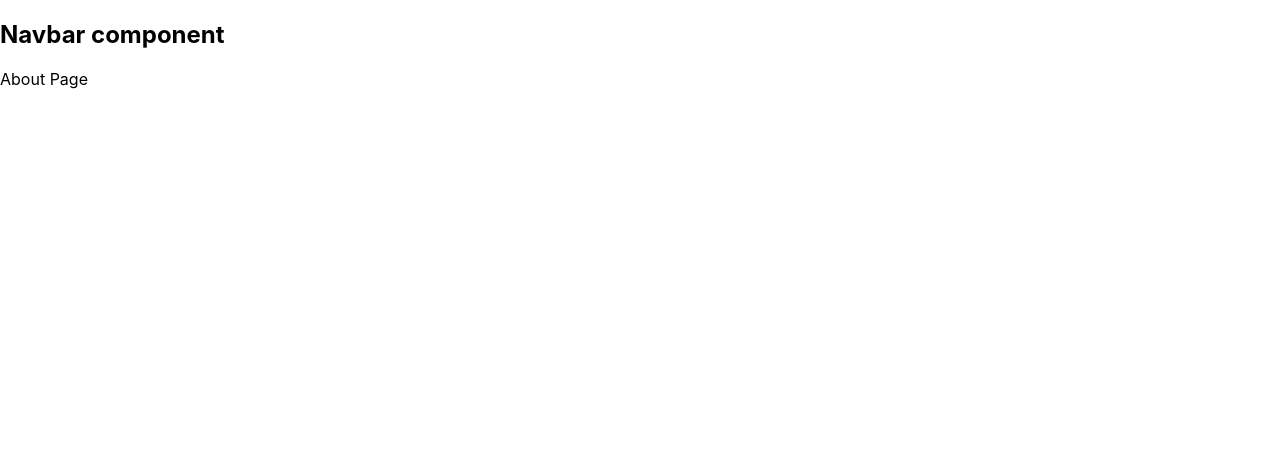
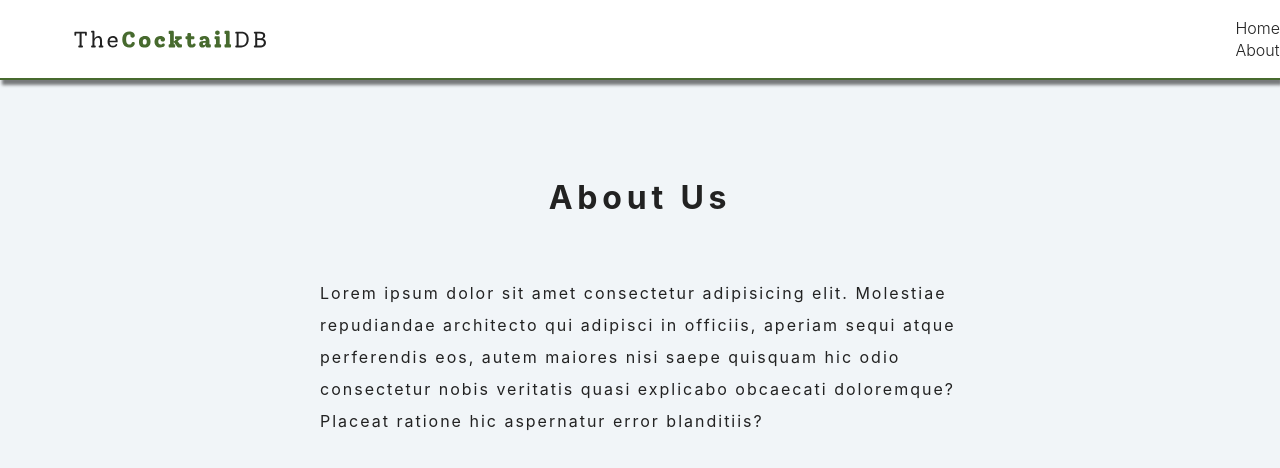
Before and after one commit to answebdev/soul-happy-hour, a React (Create React App) app: page /about in a window 1280 px wide. Shown: the top 468 px of the page. Built offline with nearby package versions, Linux system fonts and the light colour scheme.

Commit message:
add navbar

```diff
--- a/src/App.css
+++ b/src/App.css
@@ -1,4 +1,4 @@
-.App {
+/* .App {
   text-align: center;
 }
 
@@ -35,4 +35,4 @@
   to {
     transform: rotate(360deg);
   }
-}
+} */
--- a/src/App.js
+++ b/src/App.js
@@ -7,6 +7,7 @@
 import Navbar from './components/Navbar';
 
 // Source: https://www.youtube.com/watch?v=a_7Z7C_JCyo
+// Code: https://github.com/john-smilga/react-projects/tree/master/15-cocktails
 
 function App() {
   return (
--- a/src/components/Navbar.js
+++ b/src/components/Navbar.js
@@ -1,12 +1,24 @@
 import React from 'react';
-// import { Link } from 'react-router-dom';
-// import logo from '../logo.svg';
+import { Link } from 'react-router-dom';
+import logo from '../logo.svg';
 
 const Navbar = () => {
   return (
-    <div>
-      <h2>Navbar component</h2>
-    </div>
+    <nav className='navbar'>
+      <div className='nav-center'>
+        <Link to='/'>
+          <img src={logo} alt='cocktail db logo' className='logo'></img>
+        </Link>
+      </div>
+      <ul className='nav-link'>
+        <li>
+          <Link to='/'>Home</Link>
+        </li>
+        <li>
+          <Link to='/about'>About</Link>
+        </li>
+      </ul>
+    </nav>
   );
 };
 
--- a/src/index.css
+++ b/src/index.css
@@ -1,13 +1,411 @@
-body {
+/*
+======
+Variables
+======
+*/
+:root {
+  --primaryLightColor: #d4e6a5;
+  --primaryColor: #476a2e;
+  --primaryDarkColor: #c02c03;
+  --mainWhite: #fff;
+  --offWhite: #f7f7f7;
+  --mainBackground: #f1f5f8;
+  --mainOverlay: rgba(35, 10, 36, 0.4);
+  --mainBlack: #222;
+  --mainGrey: #ececec;
+  --darkGrey: #afafaf;
+  --mainRed: #bd0303;
+  --mainTransition: all 0.3s linear;
+  --mainSpacing: 0.3rem;
+  --lightShadow: 2px 5px 3px 0px rgba(0, 0, 0, 0.5);
+  --darkShadow: 4px 10px 5px 0px rgba(0, 0, 0, 0.5);
+  --mainBorderRadius: 0.25rem;
+  --smallWidth: 85vw;
+  --maxWidth: 40rem;
+  --fullWidth: 1170px;
+}
+/*
+======
+Global Styles
+======
+*/
+* {
   margin: 0;
-  font-family: -apple-system, BlinkMacSystemFont, 'Segoe UI', 'Roboto', 'Oxygen',
-    'Ubuntu', 'Cantarell', 'Fira Sans', 'Droid Sans', 'Helvetica Neue',
-    sans-serif;
-  -webkit-font-smoothing: antialiased;
-  -moz-osx-font-smoothing: grayscale;
+  padding: 0;
+  box-sizing: border-box;
 }
 
-code {
-  font-family: source-code-pro, Menlo, Monaco, Consolas, 'Courier New',
-    monospace;
+body {
+  font-family: -apple-system, BlinkMacSystemFont, 'Segoe UI', Roboto, Oxygen,
+    Ubuntu, Cantarell, 'Open Sans', 'Helvetica Neue', sans-serif;
+  color: var(--mainBlack);
+  background: var(--mainBackground);
+  line-height: 1.4;
+  font-size: 1rem;
+  font-weight: 300;
 }
+h1,
+h2,
+h3,
+h4,
+h5,
+h6 {
+  font-family: var(--slantedFont);
+  margin-bottom: 1.25rem;
+  letter-spacing: var(--mainSpacing);
+}
+p {
+  margin-bottom: 1.25rem;
+}
+ul {
+  list-style-type: none;
+}
+a {
+  text-decoration: none;
+  color: var(--mainBlack);
+}
+img {
+  width: 100%;
+  display: block;
+}
+
+/*
+======
+Buttons
+======
+*/
+.btn,
+.btn-white,
+.btn-primary {
+  text-transform: uppercase;
+  letter-spacing: var(--mainSpacing);
+  color: var(--primaryColor);
+  border: 2px solid var(--primaryColor);
+  padding: 0.45rem 0.8rem;
+  display: inline-block;
+  transition: var(--mainTransition);
+  cursor: pointer;
+  font-size: 0.8rem;
+  background: transparent;
+  border-radius: var(--mainBorderRadius);
+  display: inline-block;
+}
+.btn:hover {
+  background: var(--primaryColor);
+  color: var(--mainWhite);
+}
+.btn-white {
+  background: transparent;
+  color: var(--mainWhite);
+  border-color: var(--mainWhite);
+}
+.btn-white:hover {
+  background: var(--mainWhite);
+  color: var(--primaryColor);
+}
+.btn-primary {
+  background: var(--primaryColor);
+  color: var(--mainWhite);
+  border-color: transparent;
+}
+.btn-primary:hover {
+  background: var(--primaryLightColor);
+  color: var(--primaryColor);
+}
+.btn-block {
+  width: 100%;
+  display: block;
+  margin: 0 auto;
+  box-shadow: var(--lightShadow);
+  text-align: center;
+}
+.btn-details {
+  padding: 0.25rem 0.4rem;
+}
+.btn-details:hover {
+  background: var(--primaryLightColor);
+  border-color: var(--primaryLightColor);
+}
+/*
+======
+Navbar
+======
+*/
+.navbar {
+  background: var(--mainWhite);
+  height: 5rem;
+  display: flex;
+  align-items: center;
+  border-bottom: 2px solid var(--primaryColor);
+  box-shadow: var(--lightShadow);
+}
+.nav-center {
+  display: flex;
+  justify-content: space-between;
+  align-items: center;
+  width: var(--smallWidth);
+  margin: 0 auto;
+  max-width: var(--fullWidth);
+}
+.nav-links {
+  display: flex;
+  align-items: center;
+}
+.nav-links a {
+  text-transform: capitalize;
+  display: inline-block;
+  font-weight: bold;
+  margin-right: 0.5rem;
+  font-weight: 400;
+  letter-spacing: 2px;
+  font-size: 1.2rem;
+  padding: 0.25rem 0.5rem;
+  transition: var(--mainTransition);
+}
+.nav-links a:hover {
+  color: var(--primaryColor);
+}
+.logo {
+  width: 12rem;
+}
+/*
+======
+About
+======
+*/
+.about-section {
+  width: var(--smallWidth);
+  max-width: var(--maxWidth);
+  margin: 0 auto;
+}
+.about-section p {
+  line-height: 2rem;
+  font-weight: 400;
+  letter-spacing: 2px;
+}
+/*
+======
+Error
+======
+*/
+.error-page {
+  display: flex;
+  justify-content: center;
+}
+.error-container {
+  text-align: center;
+  text-transform: capitalize;
+}
+/*
+======
+Cocktails List
+======
+*/
+
+.section {
+  padding: 5rem 0;
+}
+.section-title {
+  font-size: 2rem;
+  text-transform: capitalize;
+  letter-spacing: var(--mainSpacing);
+  text-align: center;
+  margin-bottom: 3.5rem;
+  margin-top: 1rem;
+}
+.cocktails-center {
+  width: var(--smallWidth);
+  margin: 0 auto;
+  max-width: var(--fullWidth);
+  display: grid;
+  row-gap: 2rem;
+  column-gap: 2rem;
+  /* align-items: start; */
+}
+@media screen and (min-width: 576px) {
+  .cocktails-center {
+    grid-template-columns: repeat(auto-fill, minmax(338.8px, 1fr));
+  }
+}
+/*
+======
+Cocktail
+======
+*/
+
+.cocktail {
+  background: var(--mainWhite);
+  margin-bottom: 2rem;
+  box-shadow: var(--lightShadow);
+  transition: var(--mainTransition);
+  display: grid;
+  grid-template-rows: auto 1fr;
+  border-radius: var(--mainBorderRadius);
+}
+.cocktail:hover {
+  box-shadow: var(--darkShadow);
+}
+.cocktail img {
+  height: 20rem;
+  object-fit: cover;
+  border-top-left-radius: var(--mainBorderRadius);
+  border-top-right-radius: var(--mainBorderRadius);
+}
+.cocktail-footer {
+  padding: 1.5rem;
+}
+.cocktail-footer h3,
+.cocktail-footer h4,
+.cocktail-footer p {
+  margin-bottom: 0.3rem;
+}
+.cocktail-footer h3 {
+  font-size: 2rem;
+}
+.cocktail-footer p {
+  color: var(--darkGrey);
+  margin-bottom: 0.5rem;
+}
+/*
+======
+Form
+======
+*/
+.search {
+  margin-top: 1rem;
+  padding-bottom: 0;
+}
+
+.search-form {
+  width: var(--smallWidth);
+  margin: 0 auto;
+  max-width: var(--maxWidth);
+  background: var(--mainWhite);
+  padding: 2rem 2.5rem;
+  text-transform: capitalize;
+  border-radius: var(--mainBorderRadius);
+  box-shadow: var(--lightShadow);
+}
+
+.form-control label {
+  display: block;
+  margin-bottom: 1.25rem;
+  font-weight: bold;
+  letter-spacing: 0.25rem;
+  color: var(--primaryColor);
+}
+.form-control input {
+  width: 100%;
+  border: none;
+  border-color: transparent;
+  background: var(--mainBackground);
+  border-radius: var(--mainBorderRadius);
+  padding: 0.5rem;
+  font-size: 1.2rem;
+}
+/*
+======
+Cocktail
+======
+*/
+
+.cocktail-section {
+  text-align: center;
+}
+.drink {
+  width: var(--smallWidth);
+  max-width: var(--fullWidth);
+  margin: 0 auto;
+  text-align: left;
+}
+.drink img {
+  border-radius: var(--mainBorderRadius);
+}
+.drink p {
+  font-weight: bold;
+  text-transform: capitalize;
+  line-height: 1.8;
+}
+.drink span {
+  margin-right: 0.5rem;
+}
+.drink-data {
+  background: var(--primaryLightColor);
+  padding: 0.25rem 0.5rem;
+  border-radius: var(--mainBorderRadius);
+  color: var(--primaryColor);
+}
+.drink-info {
+  padding-top: 2rem;
+}
+@media screen and (min-width: 992px) {
+  .drink {
+    display: grid;
+    grid-template-columns: 2fr 3fr;
+    gap: 3rem;
+    align-items: center;
+  }
+  .drink-info {
+    padding-top: 0;
+  }
+}
+.loader,
+.loader:before,
+.loader:after {
+  background: transparent;
+  -webkit-animation: load1 1s infinite ease-in-out;
+  animation: load1 1s infinite ease-in-out;
+  width: 1em;
+  height: 4em;
+}
+.loader {
+  color: var(--primaryColor);
+  text-indent: -9999em;
+  margin: 88px auto;
+  margin-top: 20rem;
+  position: relative;
+  font-size: 3rem;
+  -webkit-transform: translateZ(0);
+  -ms-transform: translateZ(0);
+  transform: translateZ(0);
+  -webkit-animation-delay: -0.16s;
+  animation-delay: -0.16s;
+}
+.loader:before,
+.loader:after {
+  position: absolute;
+  top: 0;
+  content: '';
+}
+.loader:before {
+  left: -1.5em;
+  -webkit-animation-delay: -0.32s;
+  animation-delay: -0.32s;
+}
+.loader:after {
+  left: 1.5em;
+}
+@-webkit-keyframes load1 {
+  0%,
+  80%,
+  100% {
+    box-shadow: 0 0;
+    height: 4em;
+  }
+  40% {
+    box-shadow: 0 -2em;
+    height: 5em;
+  }
+}
+@keyframes load1 {
+  0%,
+  80%,
+  100% {
+    box-shadow: 0 0;
+    height: 4em;
+  }
+  40% {
+    box-shadow: 0 -2em;
+    height: 5em;
+  }
+}
--- a/src/pages/About.js
+++ b/src/pages/About.js
@@ -1,7 +1,16 @@
 import React from 'react';
 
-const About = () => {
-  return <div>About Page</div>;
-};
-
-export default About;
+export default function About() {
+  return (
+    <section className='section about-section'>
+      <h1 className='section-title'>about us</h1>
+      <p>
+        Lorem ipsum dolor sit amet consectetur adipisicing elit. Molestiae
+        repudiandae architecto qui adipisci in officiis, aperiam sequi atque
+        perferendis eos, autem maiores nisi saepe quisquam hic odio consectetur
+        nobis veritatis quasi explicabo obcaecati doloremque? Placeat ratione
+        hic aspernatur error blanditiis?
+      </p>
+    </section>
+  );
+}
--- a/src/pages/Error.js
+++ b/src/pages/Error.js
@@ -1,8 +1,15 @@
 import React from 'react';
 import { Link } from 'react-router-dom';
 
-const Error = () => {
-  return <div>Error Page</div>;
-};
-
-export default Error;
+export default function Error() {
+  return (
+    <section className='error-page section'>
+      <div className='error-container'>
+        <h1>oops! it's a dead end</h1>
+        <Link to='/' className='btn btn-primary'>
+          back home
+        </Link>
+      </div>
+    </section>
+  );
+}
```
Also changed, not shown: src/logo.svg.
